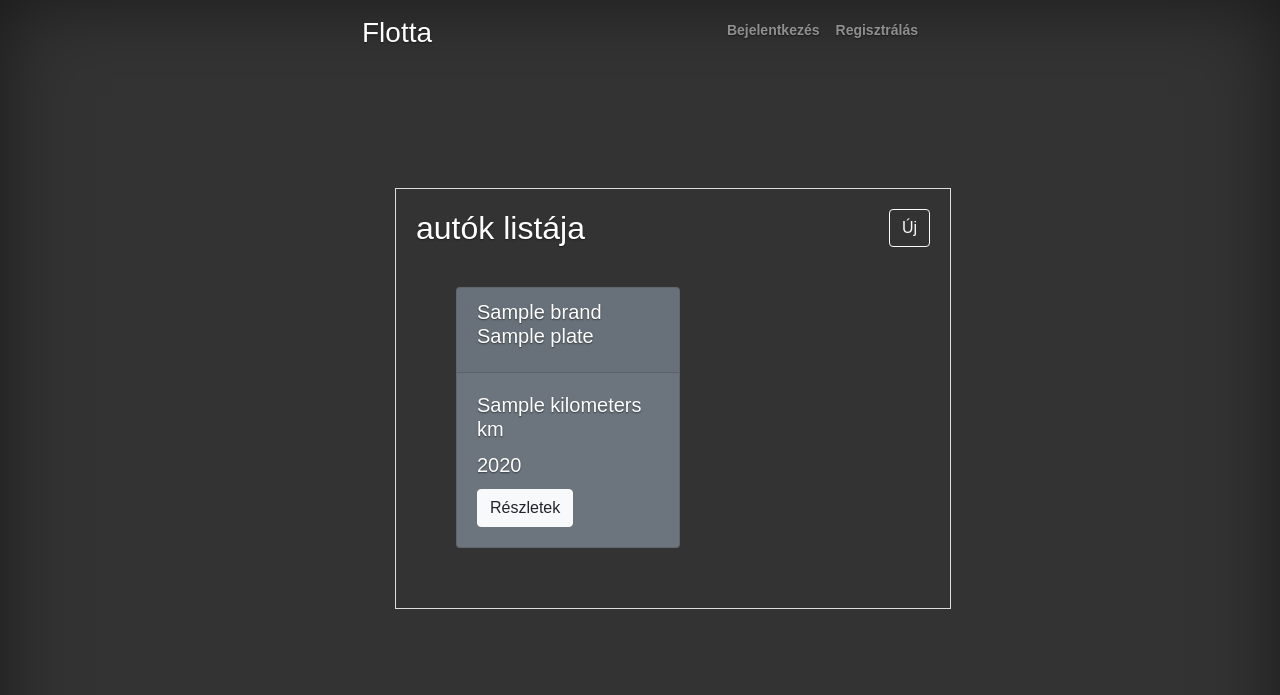
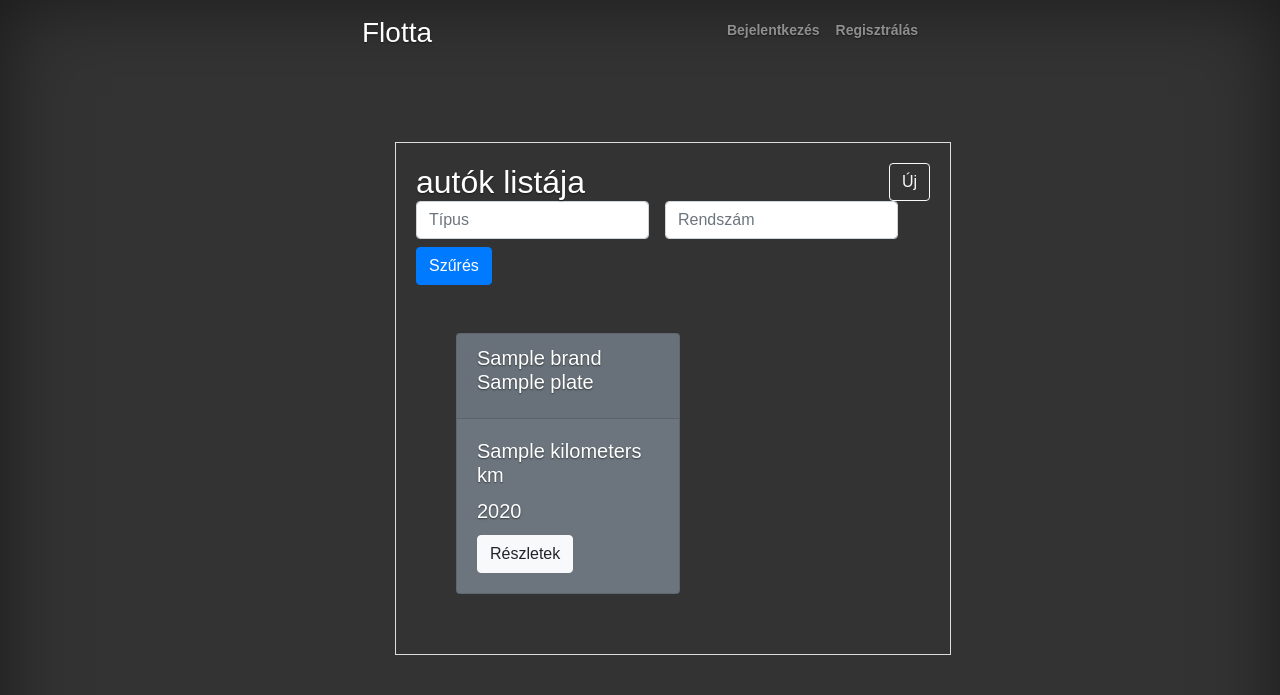
Before and after one commit to IcySmoke/Terran_proba, a PHP site: template application/view/car/index.php in a window 1280 px wide. Shown: the top 695 px of the page. Run offline with PHP 8.4, Linux system fonts and the light colour scheme; the template is opened without the code that fills it: most values are stand-ins (such as "Sample title", 1, 10 or a date in 2020); some libraries are stand-ins or nearby versions.

Commit message:
car list filter

```diff
--- /dev/null
+++ b/application/view/car/edit.php
@@ -0,0 +1 @@
+<?php
--- a/application/view/car/index.php
+++ b/application/view/car/index.php
@@ -12,6 +12,18 @@
         </div>
     </div>
 
+    <form class="form-inline" action="<?php echo URL; ?>car" method="POST">
+        <div class="form-group mb-2">
+            <label for="brand" class="sr-only">Típus</label>
+            <input type="text" class="form-control" name="filter_brand" id="brand" placeholder="Típus" value="<?= isset($_POST['filter_brand']) ? $_POST['filter_brand'] : "" ?>">
+        </div>
+        <div class="form-group mx-sm-3 mb-2">
+            <label for="plate" class="sr-only">Rendszám</label>
+            <input type="text" class="form-control" name="filter_plate" id="plate" placeholder="Rendszám" value="<?= isset($_POST['filter_plate']) ? $_POST['filter_plate'] : "" ?>">
+        </div>
+        <button type="submit" class="btn btn-primary mb-2" name="submit_filter">Szűrés</button>
+    </form>
+
     <div class="row m-4">
         <?php if($cars){ ?>
             <?php foreach ($cars as $car){ ?>
@@ -19,7 +31,7 @@
             <?php } ?>
         <?php }else{ ?>
             <div class="row">
-                <h2>Nincs még autód...</h2>
+                <h2>Nincs találat...</h2>
             </div>
         <?php } ?>
 
```
Also changed, not shown: application/controller/car.php (+17 -1 lines), application/model/car.php (+12 -2 lines).
